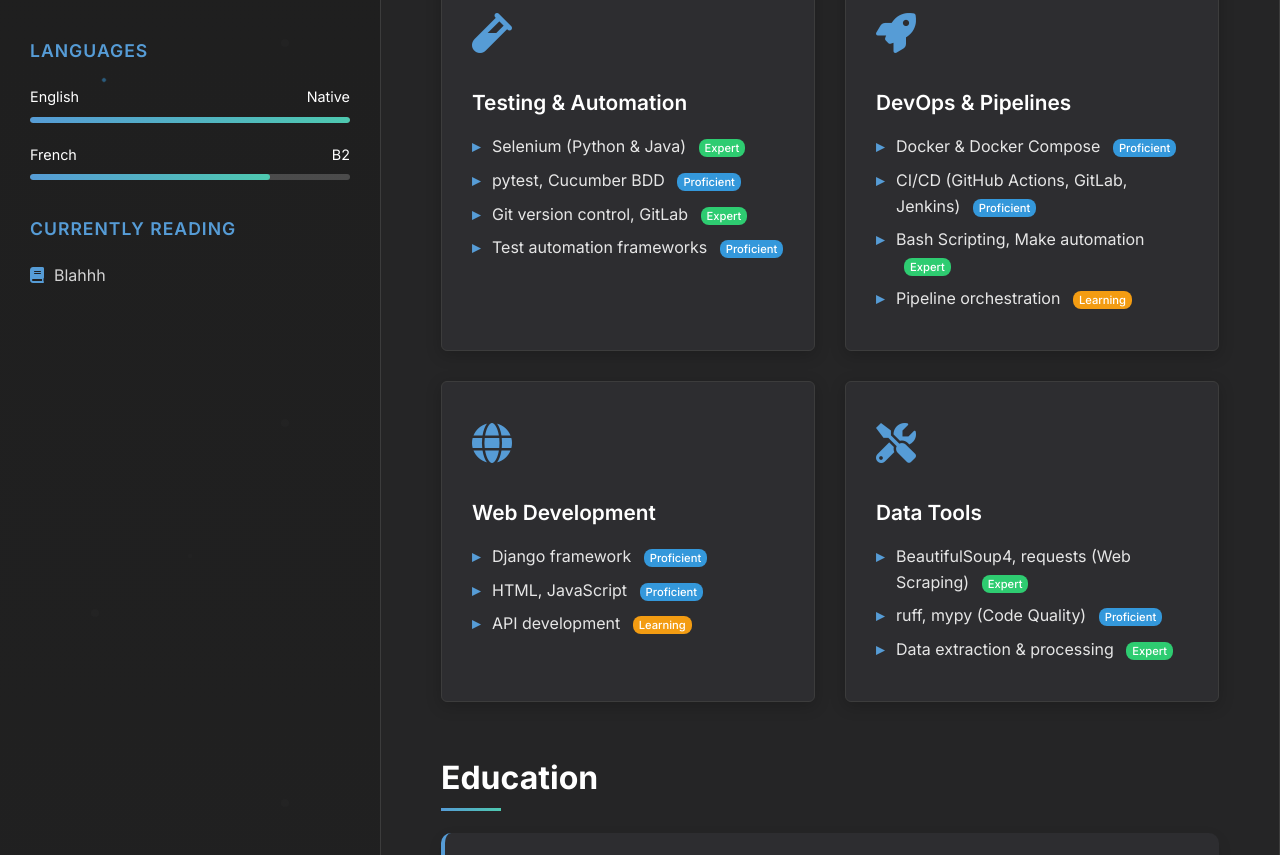
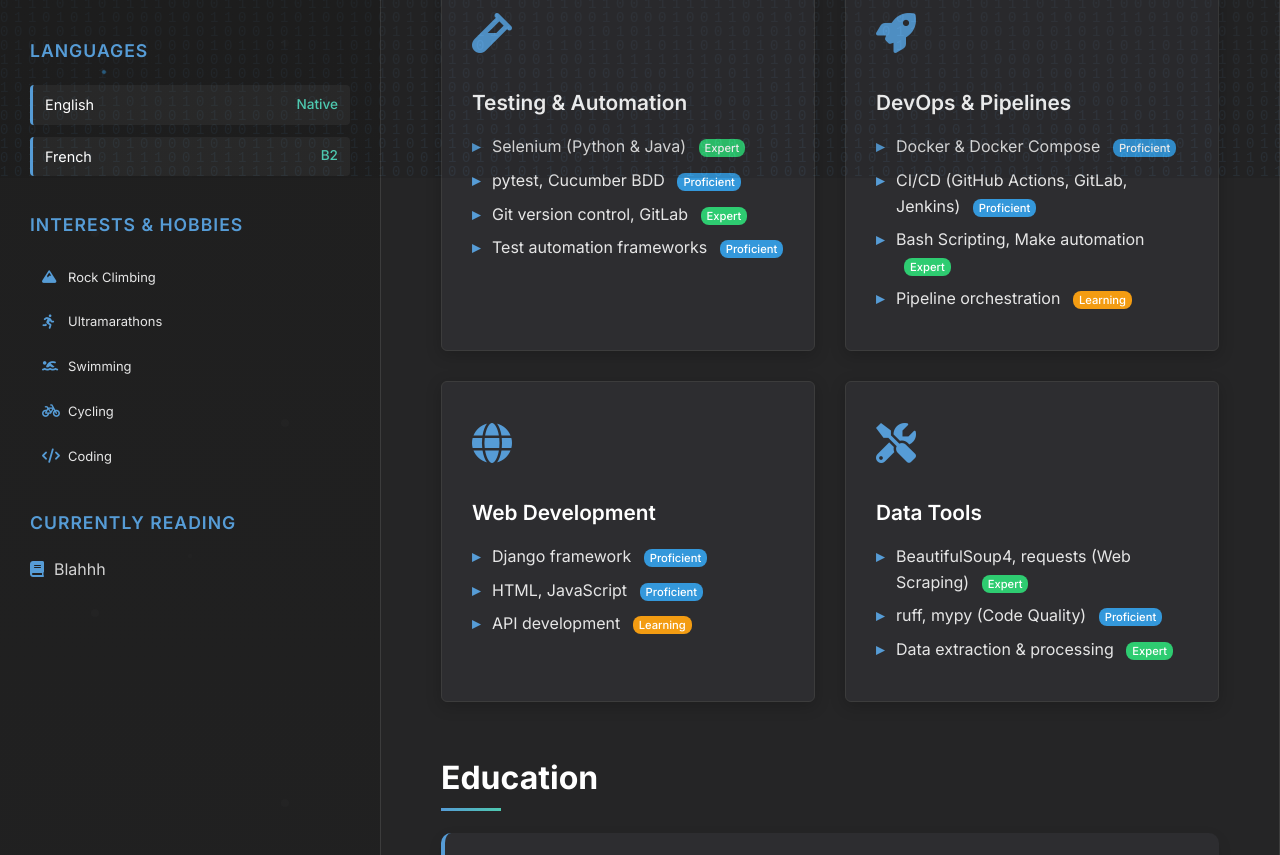
Before and after one commit to roba7o/resume, a plain HTML site: page index.html in a window 1280 px wide. Shown: the part 622-1477 px from the top of the page. Drawn offline with Linux system fonts and the light colour scheme.

Commit message:
matric level of coding

```diff
--- a/index.html
+++ b/index.html
@@ -93,6 +93,19 @@
             font-weight: 300;
             opacity: 0;
             animation: slideInLeft 1s ease 0.5s forwards;
+        }
+
+        .typing-cursor {
+            display: inline-block;
+            background-color: #569cd6;
+            margin-left: 3px;
+            width: 2px;
+            animation: typing-blink 1s infinite;
+        }
+
+        @keyframes typing-blink {
+            0%, 50% { opacity: 1; }
+            51%, 100% { opacity: 0; }
         }
 
         .contact-info {
@@ -224,6 +237,8 @@
             transition: all 0.3s ease;
             position: relative;
             overflow: hidden;
+            opacity: 0;
+            transform: translateY(30px) scale(0.95);
         }
 
         .card::before {
@@ -322,77 +337,45 @@
             margin-bottom: 10px;
         }
 
-        .interests-grid {
+        .interests-grid-sidebar {
             display: flex;
-            flex-wrap: wrap;
-            gap: 12px;
-            justify-content: center;
+            flex-direction: column;
+            gap: 8px;
         }
 
-        .interest-item {
-            background: #2d2d30;
+        .interest-item-sidebar {
             color: #e6e6e6;
-            padding: 12px 20px;
-            border-radius: 6px;
-            border: 1px solid #3c3c3c;
+            padding: 8px 12px;
+            border-radius: 4px;
             display: flex;
             align-items: center;
-            gap: 8px;
-            transition: all 0.3s cubic-bezier(0.4, 0, 0.2, 1);
+            gap: 10px;
+            transition: all 0.3s ease;
             cursor: pointer;
-            box-shadow: 0 2px 8px rgba(0, 0, 0, 0.1);
-            position: relative;
-            overflow: hidden;
+            font-size: 0.9em;
         }
 
-        .interest-item::before {
-            content: '';
-            position: absolute;
-            top: 0;
-            left: -100%;
-            width: 100%;
-            height: 100%;
-            background: linear-gradient(90deg, transparent, rgba(86, 156, 214, 0.1), transparent);
-            transition: left 0.5s ease;
+        .interest-item-sidebar:hover {
+            background: rgba(86, 156, 214, 0.1);
+            color: #ffffff;
+            transform: translateX(5px);
         }
 
-        .interest-item:hover::before {
-            left: 100%;
-        }
-
-        .interest-item:hover {
-            transform: translateY(-2px) scale(1.02);
-            border-color: #569cd6;
-            box-shadow: 0 8px 25px rgba(86, 156, 214, 0.2);
-            color: #ffffff;
-        }
-
-        .interest-item.clicked {
-            animation: pulse 0.6s ease;
-        }
-
-        @keyframes pulse {
-            0% { transform: scale(1); }
-            50% { transform: scale(1.05); }
-            100% { transform: scale(1); }
-        }
-
-        .interest-icon {
-            font-size: 1.1em;
+        .interest-item-sidebar .interest-icon {
+            font-size: 1em;
             color: #569cd6;
+            width: 16px;
             transition: all 0.3s ease;
         }
 
-        .interest-item:hover .interest-icon {
+        .interest-item-sidebar:hover .interest-icon {
             color: #4ec9b0;
-            transform: scale(1.1);
         }
 
-        .interest-item span {
+        .interest-item-sidebar span {
             margin: 0;
             font-size: 0.9em;
-            font-weight: 500;
-            white-space: nowrap;
+            font-weight: 400;
         }
 
         /* Animations */
@@ -534,22 +517,40 @@
 
                 <div class="sidebar-section">
                     <h3>Languages</h3>
-                    <div class="skill-bar">
-                        <div class="skill-name">
-                            <span>English</span>
-                            <span>Native</span>
+                    <div style="display: flex; flex-direction: column; gap: 12px;">
+                        <div style="display: flex; justify-content: space-between; align-items: center; padding: 8px 12px; background: rgba(255, 255, 255, 0.05); border-radius: 4px; border-left: 3px solid #569cd6;">
+                            <span style="font-size: 0.9em; color: #ffffff;">English</span>
+                            <span style="font-size: 0.85em; color: #4ec9b0; font-weight: 500;">Native</span>
                         </div>
-                        <div class="skill-progress">
-                            <div class="skill-fill" data-width="100"></div>
+                        <div style="display: flex; justify-content: space-between; align-items: center; padding: 8px 12px; background: rgba(255, 255, 255, 0.05); border-radius: 4px; border-left: 3px solid #569cd6;">
+                            <span style="font-size: 0.9em; color: #ffffff;">French</span>
+                            <span style="font-size: 0.85em; color: #4ec9b0; font-weight: 500;">B2</span>
                         </div>
                     </div>
-                    <div class="skill-bar">
-                        <div class="skill-name">
-                            <span>French</span>
-                            <span>B2</span>
+                </div>
+
+                <div class="sidebar-section">
+                    <h3>Interests & Hobbies</h3>
+                    <div class="interests-grid-sidebar">
+                        <div class="interest-item-sidebar" data-interest="climbing">
+                            <i class="fas fa-mountain interest-icon"></i>
+                            <span>Rock Climbing</span>
                         </div>
-                        <div class="skill-progress">
-                            <div class="skill-fill" data-width="75"></div>
+                        <div class="interest-item-sidebar" data-interest="running">
+                            <i class="fas fa-running interest-icon"></i>
+                            <span>Ultramarathons</span>
+                        </div>
+                        <div class="interest-item-sidebar" data-interest="swimming">
+                            <i class="fas fa-swimmer interest-icon"></i>
+                            <span>Swimming</span>
+                        </div>
+                        <div class="interest-item-sidebar" data-interest="cycling">
+                            <i class="fas fa-bicycle interest-icon"></i>
+                            <span>Cycling</span>
+                        </div>
+                        <div class="interest-item-sidebar" data-interest="coding">
+                            <i class="fas fa-code interest-icon"></i>
+                            <span>Coding</span>
                         </div>
                     </div>
                 </div>
@@ -807,31 +808,6 @@
                 </div>
             </section>
 
-            <section class="section" id="interests">
-                <h2 class="section-title">Interests & Hobbies</h2>
-                <div class="interests-grid">
-                    <div class="interest-item" data-interest="climbing">
-                        <i class="fas fa-mountain interest-icon"></i>
-                        <span>Rock Climbing</span>
-                    </div>
-                    <div class="interest-item" data-interest="running">
-                        <i class="fas fa-running interest-icon"></i>
-                        <span>Ultramarathons</span>
-                    </div>
-                    <div class="interest-item" data-interest="swimming">
-                        <i class="fas fa-swimmer interest-icon"></i>
-                        <span>Swimming</span>
-                    </div>
-                    <div class="interest-item" data-interest="cycling">
-                        <i class="fas fa-bicycle interest-icon"></i>
-                        <span>Cycling</span>
-                    </div>
-                    <div class="interest-item" data-interest="coding">
-                        <i class="fas fa-code interest-icon"></i>
-                        <span>Coding</span>
-                    </div>
-                </div>
-            </section>
         </main>
     </div>
 
@@ -852,6 +828,17 @@
                     // Animate skill bars when they come into view
                     if (entry.target.classList.contains('sidebar')) {
                         animateSkillBars();
+                    }
+
+                    // Staggered card animations
+                    if (entry.target.classList.contains('section')) {
+                        const cards = entry.target.querySelectorAll('.card');
+                        cards.forEach((card, index) => {
+                            setTimeout(() => {
+                                card.style.transform = 'translateY(0) scale(1)';
+                                card.style.opacity = '1';
+                            }, index * 150);
+                        });
                     }
                 }
             });
@@ -878,18 +865,18 @@
         // Stage 1: Staggered entrance animation
         document.addEventListener('DOMContentLoaded', () => {
             console.log('Page loaded successfully');
-            const interestItems = document.querySelectorAll('.interest-item');
+            const interestItems = document.querySelectorAll('.interest-item-sidebar');
             console.log('Found', interestItems.length, 'interest items');
 
             // Add staggered entrance animation
             interestItems.forEach((item, index) => {
                 item.style.opacity = '0';
-                item.style.transform = 'translateY(20px)';
+                item.style.transform = 'translateX(-20px)';
 
                 setTimeout(() => {
                     item.style.transition = 'all 0.6s ease';
                     item.style.opacity = '1';
-                    item.style.transform = 'translateY(0)';
+                    item.style.transform = 'translateX(0)';
                 }, index * 150);
             });
         });
@@ -922,7 +909,7 @@
             });
         });
 
-        // Add subtle mouse follow effect
+        // Enhanced 3D tilt effect for cards
         document.addEventListener('mousemove', (e) => {
             const cards = document.querySelectorAll('.card');
             cards.forEach(card => {
@@ -933,17 +920,29 @@
                 if (x >= 0 && x <= rect.width && y >= 0 && y <= rect.height) {
                     const centerX = rect.width / 2;
                     const centerY = rect.height / 2;
-                    const rotateX = (y - centerY) / 10;
-                    const rotateY = (centerX - x) / 10;
+                    const rotateX = (y - centerY) / 8;
+                    const rotateY = (centerX - x) / 8;
 
-                    card.style.transform = `perspective(1000px) rotateX(${rotateX}deg) rotateY(${rotateY}deg) translateZ(10px)`;
+                    card.style.transform = `perspective(1000px) rotateX(${rotateX}deg) rotateY(${rotateY}deg) translateZ(20px) scale(1.02)`;
+                    card.style.boxShadow = `0 20px 40px rgba(86, 156, 214, 0.3), 0 0 30px rgba(78, 201, 176, 0.2)`;
                 } else {
-                    card.style.transform = 'perspective(1000px) rotateX(0deg) rotateY(0deg) translateZ(0px)';
+                    card.style.transform = 'perspective(1000px) rotateX(0deg) rotateY(0deg) translateZ(0px) scale(1)';
+                    card.style.boxShadow = '0 4px 16px rgba(0, 0, 0, 0.2)';
                 }
             });
         });
 
-        // Typing effect for title (optional)
+        // Add card click effect
+        document.querySelectorAll('.card').forEach(card => {
+            card.addEventListener('click', function() {
+                this.style.transform = 'perspective(1000px) scale(0.98)';
+                setTimeout(() => {
+                    this.style.transform = 'perspective(1000px) scale(1)';
+                }, 150);
+            });
+        });
+
+        // Typing effect for title
         function typeWriter(element, text, speed = 100) {
             element.innerHTML = '';
             let i = 0;
@@ -952,10 +951,25 @@
                     element.innerHTML += text.charAt(i);
                     i++;
                 } else {
+                    element.innerHTML += '<span class="typing-cursor">&nbsp;</span>';
                     clearInterval(timer);
                 }
             }, speed);
         }
+
+        // Apply typing effect to name only
+        setTimeout(() => {
+            const nameElement = document.querySelector('.profile h1');
+            const titleElement = document.querySelector('.profile .title');
+
+            if (nameElement && titleElement) {
+                nameElement.style.opacity = '1';
+                titleElement.style.opacity = '1';
+
+                typeWriter(nameElement, 'Robert Hugh Matthew', 80);
+                // Title appears normally without typing effect
+            }
+        }, 1500);
 
         // Add particles effect (subtle)
         function createParticle() {
@@ -996,6 +1010,64 @@
         // Create particles occasionally
         setInterval(createParticle, 3000);
 
+
+        // Matrix rain effect
+        function createMatrixRain() {
+            const canvas = document.createElement('canvas');
+            canvas.style.cssText = `
+                position: fixed;
+                top: 0;
+                left: 0;
+                width: 100%;
+                height: 100%;
+                pointer-events: none;
+                z-index: 1;
+                opacity: 0.1;
+            `;
+            document.body.appendChild(canvas);
+
+            const ctx = canvas.getContext('2d');
+            canvas.width = window.innerWidth;
+            canvas.height = window.innerHeight;
+
+            const chars = '01';
+            const fontSize = 14;
+            const columns = canvas.width / fontSize;
+            const drops = [];
+
+            for (let i = 0; i < columns; i++) {
+                drops[i] = 1;
+            }
+
+            function draw() {
+                ctx.fillStyle = 'rgba(46, 46, 46, 0.04)';
+                ctx.fillRect(0, 0, canvas.width, canvas.height);
+
+                ctx.fillStyle = '#569cd6';
+                ctx.font = fontSize + 'px monospace';
+
+                for (let i = 0; i < drops.length; i++) {
+                    const text = chars[Math.floor(Math.random() * chars.length)];
+                    ctx.fillText(text, i * fontSize, drops[i] * fontSize);
+
+                    if (drops[i] * fontSize > canvas.height && Math.random() > 0.975) {
+                        drops[i] = 0;
+                    }
+                    drops[i]++;
+                }
+            }
+
+            setInterval(draw, 100);
+
+            window.addEventListener('resize', () => {
+                canvas.width = window.innerWidth;
+                canvas.height = window.innerHeight;
+            });
+        }
+
+        // Start matrix rain
+        createMatrixRain();
+
         // Initialize timeline animations with delays
         setTimeout(() => {
             document.querySelectorAll('.timeline-item').forEach((item, index) => {
```
